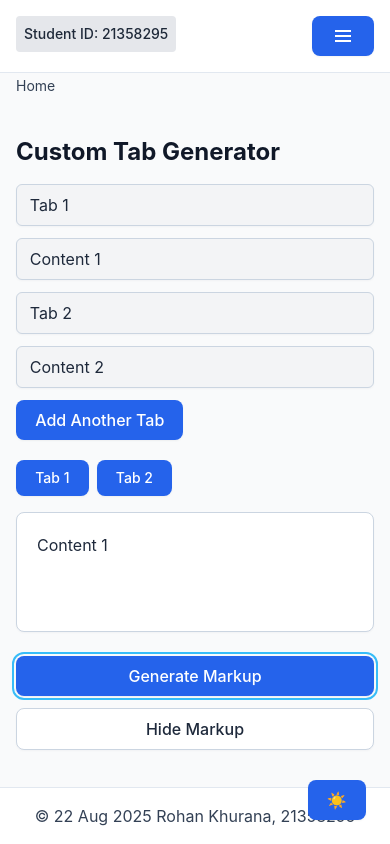
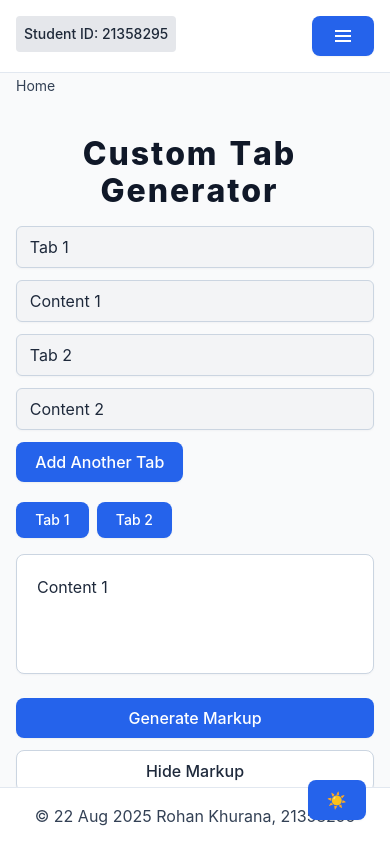
Before and after one commit to innovatewithkishlay/tab-code-generator, a Next.js app: page / in a window 390 px wide. Both pictures are taken after a click on the button "Generate Markup". Shown: the top 844 px of the page. Built offline with nearby package versions, Linux system fonts and the light colour scheme.

Commit message:
Enhance tab generator with smooth animations, modern styling, subtle hover effects, and responsive heading fix

```diff
--- a/src/pages/index.tsx
+++ b/src/pages/index.tsx
@@ -1,4 +1,5 @@
 import React, { useState, useEffect, useRef } from "react";
+import { motion, AnimatePresence, easeOut } from "framer-motion";
 import Cookies from "js-cookie";
 
 const TabsGenerator: React.FC = () => {
@@ -8,6 +9,7 @@ const TabsGenerator: React.FC = () => {
   const [activeTab, setActiveTab] = useState<number>(0);
   const [copied, setCopied] = useState(false);
   const [showMarkup, setShowMarkup] = useState(false);
+  const [isGenerating, setIsGenerating] = useState(false);
 
   const tabRefs = useRef<(HTMLButtonElement | null)[]>([]);
   const textareaRef = useRef<HTMLTextAreaElement | null>(null);
@@ -63,6 +65,9 @@ const TabsGenerator: React.FC = () => {
   };
 
   const generateMarkup = () => {
+    setIsGenerating(true);
+
+    setTimeout(() => {
       const buttonsHTML = tabLabels
         .map(
           (label, i) => `
@@ -188,6 +193,8 @@ ${scriptBlock}
       setGeneratedMarkup(finalOutput);
       setCopied(false);
       setShowMarkup(true);
+      setIsGenerating(false);
+    }, 800);
   };
 
   const copyMarkup = () => {
@@ -198,44 +205,111 @@ ${scriptBlock}
     }
   };
 
-  const showPreview = showMarkup;
+  const containerVariants = {
+    hidden: { opacity: 0 },
+    visible: {
+      opacity: 1,
+      transition: { staggerChildren: 0.12 },
+    },
+  };
+
+  const itemVariants = {
+    hidden: { y: 15, opacity: 0 },
+    visible: {
+      y: 0,
+      opacity: 1,
+      transition: { duration: 0.45, ease: easeOut },
+    },
+  };
 
   return (
-    <div className="min-h-screen flex flex-col p-4 md:p-6 pt-6 md:pt-8 text-gray-900 dark:bg-gray-900 dark:text-white transition-colors duration-200 pb-20">
-      <h1 className="mb-4 text-2xl font-bold">Custom Tab Generator</h1>
-      <div className="mb-5">
+    <motion.div
+      initial="hidden"
+      animate="visible"
+      variants={containerVariants}
+      className="min-h-screen flex flex-col p-4 md:p-6 pt-6 md:pt-8 text-gray-900 dark:bg-gray-900 dark:text-white transition-colors duration-200 pb-20"
+    >
+      <motion.h1
+        variants={itemVariants}
+        className="texty mb-4 text-center font-extrabold tracking-wide text-gray-900 dark:text-white"
+        style={{
+          letterSpacing: "0.06em",
+          fontSize: "clamp(2rem, 5vw, 2.75rem)",
+          lineHeight: 1.15,
+          wordBreak: "keep-all",
+          whiteSpace: "pre-line",
+        }}
+        aria-label="Custom Tab Generator"
+      >
+        {"Custom Tab Generator"
+          .split(" ")
+          .map((word, wIdx) => (
+            <span key={wIdx} style={{ display: "inline-block", marginRight: "0.5ch" }}>
+              {word.split("").map((char, i) => (
+                <motion.span
+                  key={i}
+                  initial={{ opacity: 0, y: -8 }}
+                  animate={{ opacity: 1, y: 0 }}
+                  transition={{
+                    delay: (wIdx * 7 + i) * 0.03,
+                    type: "spring",
+                    stiffness: 400,
+                    damping: 16,
+                  }}
+                  style={{ display: "inline-block" }}
+                >
+                  {char}
+                </motion.span>
+              ))}
+            </span>
+          ))}
+      </motion.h1>
+
+      <motion.div variants={itemVariants} className="mb-5">
         {tabLabels.map((label, i) => (
-          <div key={i} className="mb-3 flex flex-col md:flex-row gap-3">
+          <motion.div
+            key={i}
+            initial={{ opacity: 0, y: 10 }}
+            animate={{ opacity: 1, y: 0 }}
+            transition={{ delay: i * 0.1 }}
+            className="mb-3 flex flex-col md:flex-row gap-3"
+          >
             <input
               type="text"
               value={label}
               onChange={e => updateLabel(i, e.target.value)}
-              className="w-full md:w-48 rounded-lg border border-gray-300 p-3 dark:bg-gray-800 dark:text-white dark:border-gray-700 focus:ring-2 focus:ring-blue-500 focus:border-transparent outline-none transition-all"
+              className="w-full md:w-48 rounded-lg border border-gray-300 p-3 dark:bg-gray-800 dark:text-white dark:border-gray-700 focus:ring-2 focus:ring-blue-500 focus:border-transparent outline-none transition-all shadow-sm"
               placeholder={`Label ${i + 1}`}
             />
             <input
               type="text"
               value={tabContents[i]}
               onChange={e => updateContent(i, e.target.value)}
-              className="w-full rounded-lg border border-gray-300 p-3 dark:bg-gray-800 dark:text-white dark:border-gray-700 focus:ring-2 focus:ring-blue-500 focus:border-transparent outline-none transition-all"
+              className="w-full rounded-lg border border-gray-300 p-3 dark:bg-gray-800 dark:text-white dark:border-gray-700 focus:ring-2 focus:ring-blue-500 focus:border-transparent outline-none transition-all shadow-sm"
               placeholder={`Content ${i + 1}`}
             />
-          </div>
+          </motion.div>
         ))}
-        <button
+        <motion.button
+          whileHover={{ scale: 1.04, boxShadow: "0 2px 8px rgb(59 130 246 / 0.4)" }}
+          whileTap={{ scale: 0.95 }}
           onClick={addTab}
           className="rounded-lg bg-blue-600 px-5 py-2.5 text-white hover:bg-blue-700 focus:outline-none focus:ring-2 focus:ring-blue-500 focus:ring-offset-2 transition-colors"
+          aria-label="Add Another Tab"
         >
           Add Another Tab
-        </button>
-      </div>
+        </motion.button>
+      </motion.div>
+
       <div className="flex flex-col lg:flex-row gap-6 md:gap-8 lg:items-start">
         <div className="flex-1">
-          <div className="mb-4 flex flex-wrap gap-2">
+          <motion.div variants={itemVariants} className="mb-4 flex flex-wrap gap-2">
             {tabLabels.map((label, i) => (
-              <button
+              <motion.button
                 key={i}
-                ref={el => { tabRefs.current[i] = el; }}
+                ref={el => {
+                  tabRefs.current[i] = el;
+                }}
                 id={`tab-${i}`}
                 role="tab"
                 aria-selected={activeTab === i}
@@ -243,49 +317,109 @@ ${scriptBlock}
                 tabIndex={activeTab === i ? 0 : -1}
                 onClick={() => selectTab(i)}
                 onKeyDown={handleKeyNav}
+                whileHover={{ y: -1, boxShadow: "0 1px 6px rgb(96 165 250 / 0.3)" }}
+                whileTap={{ scale: 0.95 }}
+                initial={{ opacity: 0, x: -10 }}
+                animate={{ opacity: 1, x: 0 }}
+                transition={{ delay: i * 0.1, type: "spring", stiffness: 280, damping: 22 }}
                 className={`text-sm md:text-base px-4 py-2 rounded-lg transition-colors focus:outline-none focus:ring-2 focus:ring-blue-500 ${
                   activeTab === i
-                    ? "bg-gray-300 dark:bg-gray-600 text-gray-900 dark:text-white font-medium"
-                    : "bg-gray-100 dark:bg-gray-800 text-gray-700 dark:text-gray-300"
+                    ? "bg-gradient-to-r from-blue-400 to-blue-600 text-white font-semibold shadow-md"
+                    : "bg-gray-100 dark:bg-gray-800 text-gray-700 dark:text-gray-300 hover:bg-gray-200 dark:hover:bg-gray-700"
                 }`}
               >
                 {label}
-              </button>
+              </motion.button>
             ))}
-          </div>
-          {showPreview && (
-            <div
+          </motion.div>
+
+          <AnimatePresence mode="wait">
+            {showMarkup && (
+              <motion.div
+                key={activeTab}
+                initial={{ opacity: 0, y: 12, scale: 0.97 }}
+                animate={{ opacity: 1, y: 0, scale: 1 }}
+                exit={{ opacity: 0, y: -12, scale: 0.95 }}
+                transition={{ type: "spring", stiffness: 300, damping: 25 }}
                 id={`panel-${activeTab}`}
                 role="tabpanel"
                 aria-labelledby={`tab-${activeTab}`}
-              className="mb-6 mt-2 min-h-[120px] rounded-lg border border-gray-200 bg-white p-5 shadow-sm dark:border-gray-700 dark:bg-gray-800"
+                className="mb-6 mt-2 min-h-[120px] rounded-lg border border-gray-200 bg-white p-5 shadow-md dark:border-gray-700 dark:bg-gray-800 text-gray-900 dark:text-white"
               >
                 {tabContents[activeTab]}
-            </div>
+              </motion.div>
             )}
-          <div className="mb-4 flex flex-col gap-3 sm:flex-row sm:items-center">
-            <button
+          </AnimatePresence>
+
+          <motion.div variants={itemVariants} className="mb-4 flex flex-col gap-3 sm:flex-row sm:items-center">
+            <motion.button
+              whileHover={{ scale: 1.04, boxShadow: "0 3px 9px rgb(22 163 74 / 0.35)" }}
+              whileTap={{ scale: 0.96 }}
               onClick={generateMarkup}
-              className="w-full rounded-lg bg-green-600 px-6 py-3 text-white hover:bg-green-700 focus:outline-none focus:ring-2 focus:ring-green-500 focus:ring-offset-2 sm:w-auto transition-colors"
+              disabled={isGenerating}
+              className="w-full rounded-lg bg-green-600 px-6 py-3 text-white hover:bg-green-700 focus:outline-none focus:ring-4 focus:ring-green-500 focus:ring-offset-2 sm:w-auto transition-colors flex items-center justify-center gap-2"
+              aria-label="Generate Markup"
             >
-              Generate Markup
-            </button>
+              {isGenerating ? (
+                <>
+                  <svg
+                    className="animate-spin -ml-1 mr-3 h-5 w-5 text-white"
+                    xmlns="http://www.w3.org/2000/svg"
+                    fill="none"
+                    viewBox="0 0 24 24"
+                    aria-hidden="true"
+                  >
+                    <circle
+                      className="opacity-25"
+                      cx="12"
+                      cy="12"
+                      r="10"
+                      stroke="currentColor"
+                      strokeWidth="4"
+                    />
+                    <path
+                      className="opacity-75"
+                      fill="currentColor"
+                      d="M4 12a8 8 0 018-8V0C5.373 0 0 5.373 0 12h4zm2 5.291A7.962 7.962 0 014 12H0c0 3.042 1.135 5.824 3 7.938l3-2.647z"
+                    />
+                  </svg>
+                  Generating...
+                </>
+              ) : (
+                "Generate Markup"
+              )}
+            </motion.button>
+
             {generatedMarkup && (
-              <button
+              <motion.button
+                initial={{ opacity: 0, scale: 0.85 }}
+                animate={{ opacity: 1, scale: 1 }}
+                whileHover={{ scale: 1.05, boxShadow: "0 0 6px rgb(107 114 128 / 0.4)" }}
+                whileTap={{ scale: 0.95 }}
                 onClick={() => setShowMarkup(s => !s)}
                 className="w-full rounded-lg border border-gray-300 bg-white px-4 py-3 text-gray-800 hover:bg-gray-100 dark:border-gray-700 dark:bg-gray-800 dark:text-white dark:hover:bg-gray-700 focus:outline-none focus:ring-2 focus:ring-gray-500 focus:ring-offset-2 sm:w-auto transition-colors"
+                aria-label={showMarkup ? "Hide Markup" : "Show Markup"}
               >
                 {showMarkup ? "Hide Markup" : "Show Markup"}
-              </button>
+              </motion.button>
             )}
+          </motion.div>
         </div>
-        </div>
+
+        <AnimatePresence>
           {showMarkup && generatedMarkup && (
-          <div className="flex w-full flex-col rounded-xl border border-gray-200 bg-white p-5 shadow-md dark:border-gray-700 dark:bg-gray-800 lg:max-w-[50%] lg:mt-6">
-            <div className="mb-3 flex items-center justify-between">
+            <motion.div
+              initial={{ opacity: 0, x: 20 }}
+              animate={{ opacity: 1, x: 0 }}
+              exit={{ opacity: 0, x: 20 }}
+              transition={{ duration: 0.3 }}
+              className="flex w-full flex-col rounded-xl border border-gray-200 bg-white p-5 shadow-md dark:border-gray-700 dark:bg-gray-800 lg:max-w-[50%] lg:mt-6"
+              aria-label="Generated markup preview panel"
+            >
+              <div className="mb-3 flex items-center justify-between pb-1">
                 <label
                   htmlFor="generated-code"
-                className="texty block text-gray-700 text-sm font-medium dark:text-gray-300"
+                  className="texty text-gray-700 text-sm font-medium dark:text-gray-300"
                 >
                   Generated Output
                 </label>
@@ -294,7 +428,11 @@ ${scriptBlock}
                 </span>
               </div>
               <p className="texty mb-3 text-sm font-normal text-gray-600 dark:text-gray-400">
-              Save as <code className="rounded bg-gray-700 px-1.5 py-0.5 text-xs text-gray-300 dark:bg-gray-600">Hello.html</code> and open in a browser.
+                Save as{" "}
+                <code className="rounded bg-gray-700 px-1.5 py-0.5 text-xs text-gray-300 dark:bg-gray-600">
+                  Hello.html
+                </code>{" "}
+                and open in a browser.
               </p>
               <textarea
                 id="generated-code"
@@ -306,10 +444,13 @@ ${scriptBlock}
                 aria-label="Generated HTML code"
                 className="w-full rounded-lg border border-gray-300 p-4 font-mono text-sm dark:bg-gray-900 dark:border-gray-700 dark:text-green-400 focus:outline-none focus:ring-2 focus:ring-blue-500 focus:border-transparent resize-vertical min-h-[220px]"
               />
-            <button
+              <motion.button
+                whileHover={{ scale: 1.015 }}
+                whileTap={{ scale: 0.97 }}
                 type="button"
                 onClick={copyMarkup}
                 className="mt-4 flex w-full items-center justify-center gap-2 rounded-lg bg-gray-800 px-4 py-2.5 text-white hover:bg-gray-900 focus:outline-none focus:ring-2 focus:ring-blue-500 focus:ring-offset-2 dark:bg-blue-600 dark:hover:bg-blue-700 dark:focus:ring-blue-500 dark:focus:ring-offset-transparent sm:w-auto"
+                aria-label="Copy code to clipboard"
               >
                 <svg
                   xmlns="http://www.w3.org/2000/svg"
@@ -317,6 +458,7 @@ ${scriptBlock}
                   fill="none"
                   viewBox="0 0 24 24"
                   stroke="currentColor"
+                  aria-hidden="true"
                 >
                   <path
                     strokeLinecap="round"
@@ -326,11 +468,12 @@ ${scriptBlock}
                   />
                 </svg>
                 {copied ? "Copied to Clipboard!" : "Copy Code"}
-            </button>
+              </motion.button>
+            </motion.div>
+          )}
+        </AnimatePresence>
       </div>
-        )}
-      </div>
-    </div>
+    </motion.div>
   );
 };
 
```
Lines whose indentation alone changed are shown as unchanged.
